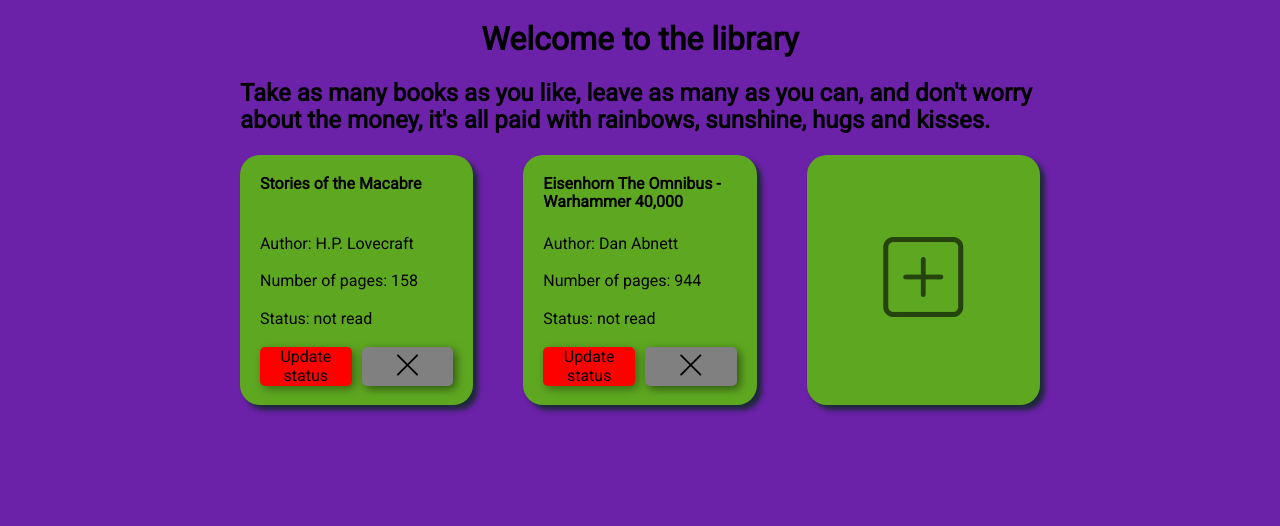
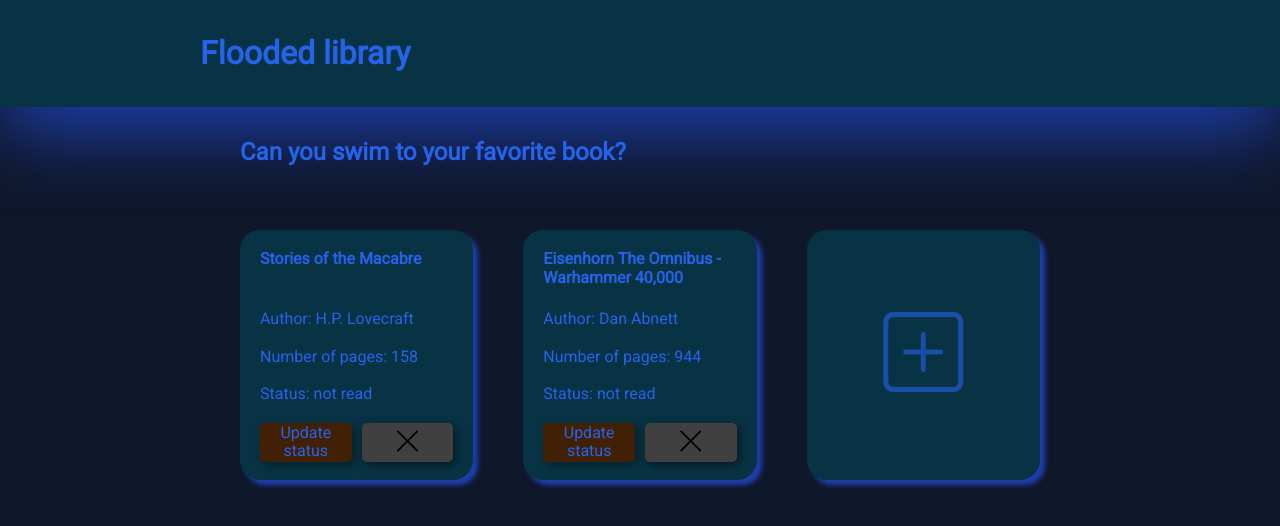
Before and after one commit to r-stake/library, a plain HTML site: page index.html in a window 1280 px wide. Drawn offline with nearby package versions, Linux system fonts and the light colour scheme.

Commit message:
Color palette change

```diff
--- a/css/styles.css
+++ b/css/styles.css
@@ -4,9 +4,33 @@
   box-sizing: border-box;
 }
 
+:root {
+  --main-bg-color: #0f172a;
+  --alt-bg-color: #083344;
+  --add-book-hover-color: #072d3d;
+  --status-notRead-color: #422006;
+  --status-notRead-hover-color: #3b1c05;
+  --status-read-color: #2b4210;
+  --status-read-hover-color: #263b0e;
+  --remove-book-color: #404040;
+  --remove-book-hover-color: #393939;
+  --header-box-shadow-color: 0 25px 75px #1e40af;
+  --card-box-shadow-color: 5px 5px 5px #1e40af;
+  --text-color: #2563eb;
+}
+
 body {
-  background-color: #6b21a8;
-  font-family: 'Roboto', sans-serif;}
+  background-color: var(--main-bg-color);
+  font-family: 'Roboto', sans-serif;
+  color: var(--text-color)
+}
+
+header h1 {
+  background-color: var(--alt-bg-color);
+  padding: 35px 200px;
+  margin: 0;
+  box-shadow: var(--header-box-shadow-color)
+}
 
 .container {
   max-width: 800px;
@@ -14,12 +38,31 @@ body {
   margin-bottom: 2rem;
 }
 
-.container h1 {
-  text-align: center;
+.container h2 {
+  margin-top: 2rem;
+}
+
+.container dialog {
+  background-color: var(--main-bg-color);
+  color: var(--text-color);
 }
 
 .container form {
   padding: 0 20px;
+}
+
+.container form input {
+  background-color: var(--alt-bg-color);
+  border-color: var(--text-color);
+  color: var(--text-color);
+  outline: none;
+  border: none;
+  padding: 5px 10px;
+  border: 1px solid var(--text-color);
+}
+
+.container form input:focus {
+  border: 1px solid #92b1f5;
 }
 
 .container form div:nth-of-type(1),
@@ -50,14 +93,15 @@ body {
   grid-template-columns: repeat(auto-fit, minmax(200px, 1fr));
   grid-auto-rows: 250px;
   gap: 50px;
+  margin-top: 4rem;
 }
 
 .books > * {
-  box-shadow: 5px 5px 5px #1e293b;
+  box-shadow: var(--card-box-shadow-color)
 }
 
 .book {
-  background-color: #5ea821;
+  background-color: var(--alt-bg-color);
   height: 250px;
   border-radius: 20px;
   padding: 20px;
@@ -84,29 +128,33 @@ body {
   cursor: pointer;
 }
 
+.book .controls .change-status {
+  color: var(--text-color);
+}
+
 .book .controls .change-status.read {
-  background-color: green;
+  background-color: var(--status-read-color);
 }
 
 .book .controls .change-status.read:hover {
-  background-color: #007300;
+  background-color: var(--status-read-hover-color);
 }
 
 .book .controls .change-status.not-read {
-  background-color: red;
+  background-color: var(--status-notRead-color);
 }
 
 .book .controls .change-status.not-read:hover {
-  background-color: #cc0000;
+  background-color: var(--status-notRead-hover-color);
 }
 
 .book .controls .remove-book {
-  background-color: #808080;
+  background-color: var(--remove-book-color);
   box-shadow: 3px 3px 10px rgba(0,0,0,0.5);
 }
 
 .book .controls .remove-book:hover {
-  background-color: #737373;
+  background-color: var(--remove-book-hover-color);
 }
 
 .book .change-status i,
@@ -119,14 +167,15 @@ body {
   cursor: pointer;
   border-radius: 20px;
   height: 250px;
-  background-color: #5ea821;
+  background-color: var(--alt-bg-color);
 }
 
 .add-book:hover {
-  background-color: #54971d;
+    background-color: var(--add-book-hover-color);
 }
 
 .add-book i {
   font-size: 5rem;
-  color: rgb(0, 0, 0, 0.6);
+  color: var(--text-color);
+  opacity: 0.6;
 }
--- a/index.html
+++ b/index.html
@@ -13,9 +13,11 @@
   <title>Library</title>
 </head>
 <body>
+  <header>
+    <h1>Flooded library</h1>
+  </header>
   <div class="container">
-    <h1>Welcome to the library</h1>
-    <h2>Take as many books as you like, leave as many as you can, and don't worry about the money, it's all paid with rainbows, sunshine, hugs and kisses.</h2>
+    <h2>Can you swim to your favorite book?</h2>
     <dialog id="new-book-dialog">
       <form method="dialog">
         <h3>Add a new book</h3>
```
